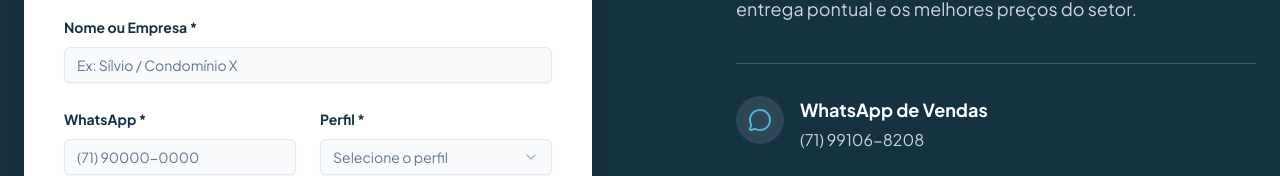
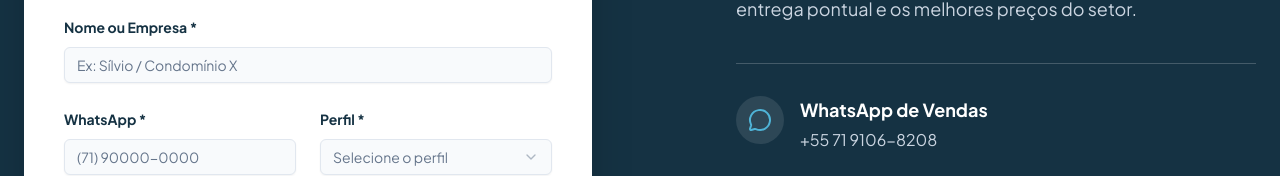
Before and after one commit to JoseGuilhermeMedina/Lever, a React (Vite) app: page / in a window 1280 px wide. Shown: the part 8556-8732 px from the top of the page. Built offline with nearby package versions, Linux system fonts and the light colour scheme; a web font is replaced by a local one.

Commit message:
fix: Atualiza numero do WhatsApp e links de contato

```diff
--- a/src/components/sections/CatalogSection.tsx
+++ b/src/components/sections/CatalogSection.tsx
@@ -185,7 +185,7 @@ export function CatalogSection() {
                                                                     </span>
                                                                 )}
                                                                 <a
-                                                                    href={`https://wa.me/[NUMERO_WHATSAPP]?text=Olá, gostaria de solicitar um orçamento para: ${item.name}`}
+                                                                    href={`https://wa.me/557191068208?text=Olá, gostaria de solicitar um orçamento para: ${item.name}`}
                                                                     target="_blank"
                                                                     rel="noopener noreferrer"
                                                                     className="bg-navy text-white text-xs font-bold px-4 py-2 rounded-lg hover:bg-cyan transition-all flex items-center gap-2 shadow-lg shadow-navy/10"
--- a/src/components/sections/ContactSection.tsx
+++ b/src/components/sections/ContactSection.tsx
@@ -200,7 +200,7 @@ export function ContactSection() {
                                 <div>
                                     <h4 className="font-bold text-lg mb-1">WhatsApp de Vendas</h4>
                                     <a href={buildWhatsAppURL(whatsappNumber, 'Olá')} target="_blank" rel="noopener noreferrer" className="text-slate-300 hover:text-white transition-colors">
-                                        (71) 99106-8208
+                                        +55 71 9106-8208
                                     </a>
                                 </div>
                             </div>
--- a/src/config/constants.ts
+++ b/src/config/constants.ts
@@ -1,3 +1,3 @@
-export const WHATSAPP_NUMBER = '5571991068208';
+export const WHATSAPP_NUMBER = '557191068208';
 export const WHATSAPP_MESSAGE_DEFAULT = 'Olá! Gostaria de saber mais sobre os seus serviços.';
 export const WHATSAPP_MESSAGE_PRODUCT = 'Olá! Tenho interesse no produto: ';
```
